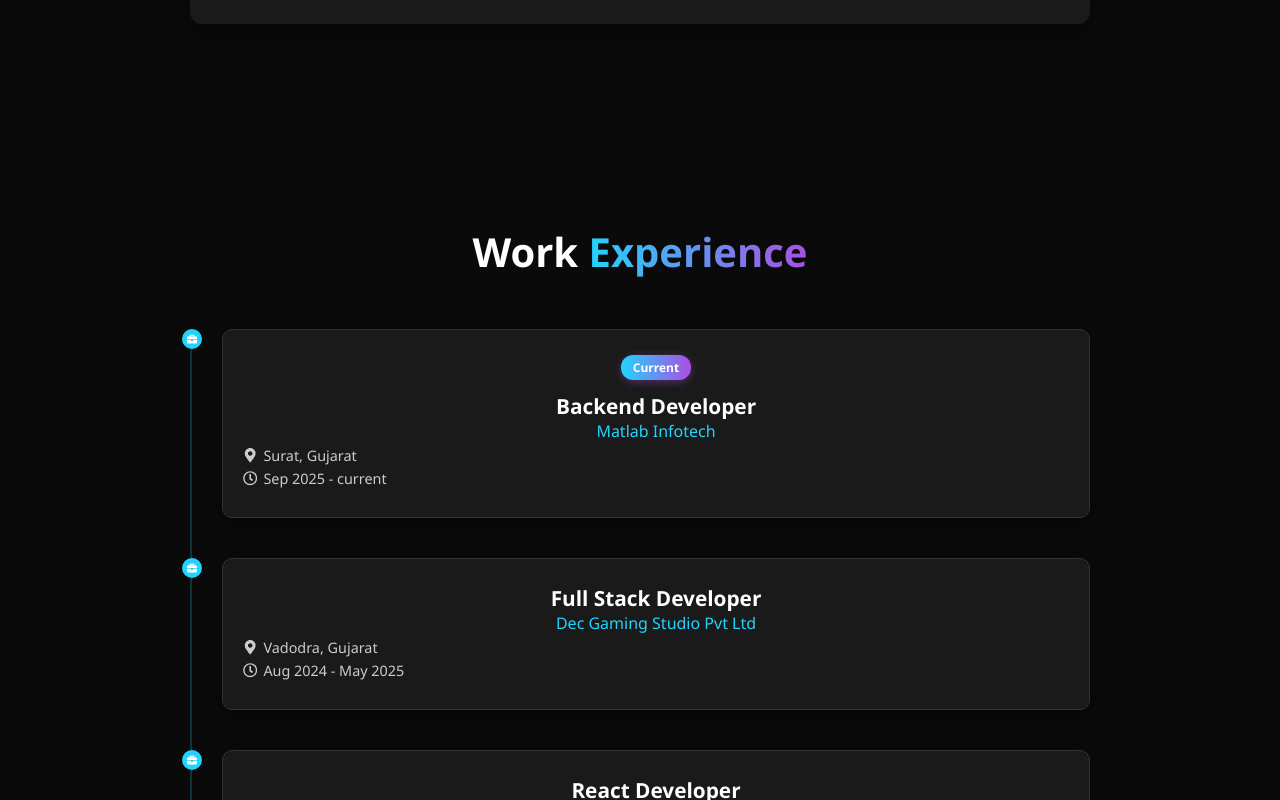
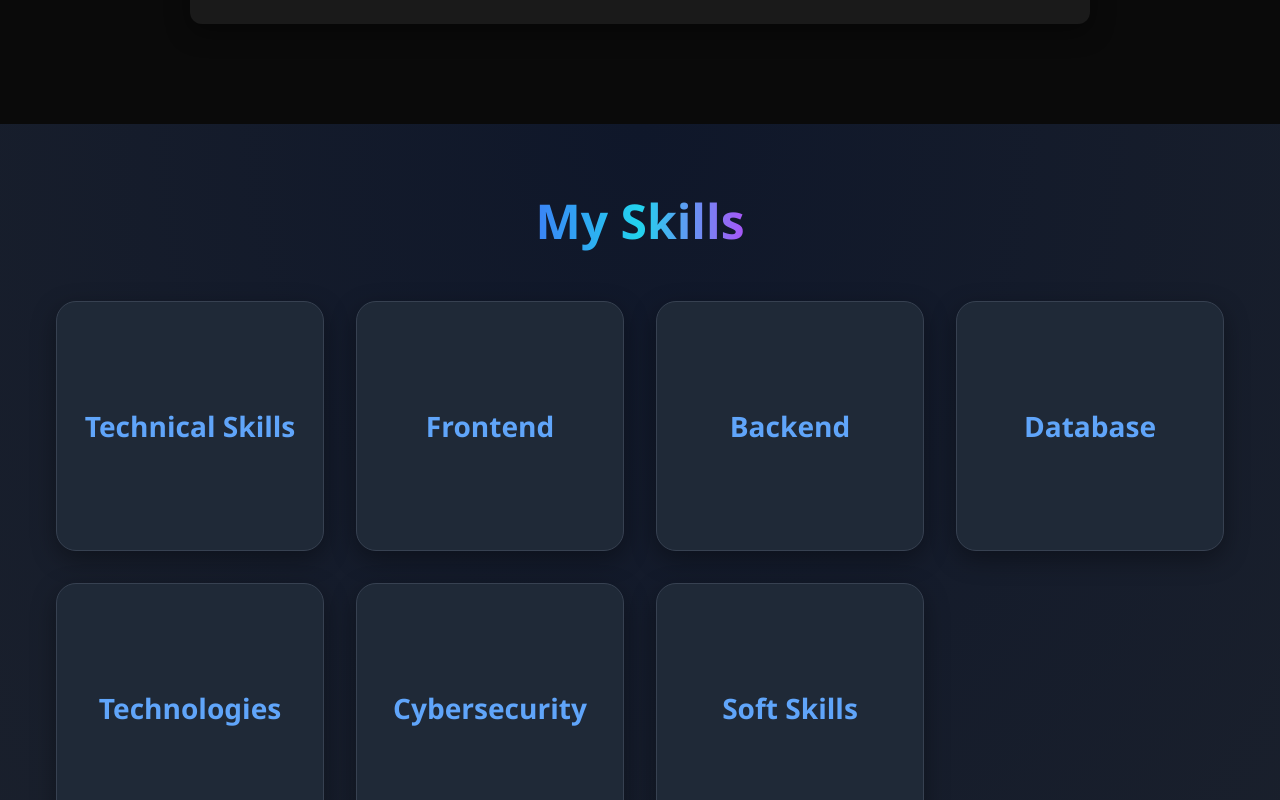
Before and after one commit to bendalejatin/jatin_portfolio, a React (Create React App) app: page / in a window 1280 px wide. Shown: the part 1380-2180 px from the top of the page. Built offline with nearby package versions, Linux system fonts and the light colour scheme.

Commit message:
updated skill

```diff
--- a/src/App.js
+++ b/src/App.js
@@ -9,7 +9,7 @@
 import Testimonials from './Components/Testimonials/Testimonials';
 import Footer from './Components/Footer/Footer';
 import Contact from './Components/Contact/Contact';
-// import Skills from './Components/Skills/Skills';
+import Skills from './Components/Skills/Skills';
 
 function App() {
   return (
@@ -17,6 +17,7 @@
       <Navbar/>
       <Hero/>
       <About/>
+      <Skills/>
       <Experience/>
       <Projects/>
       <Education/>
```
